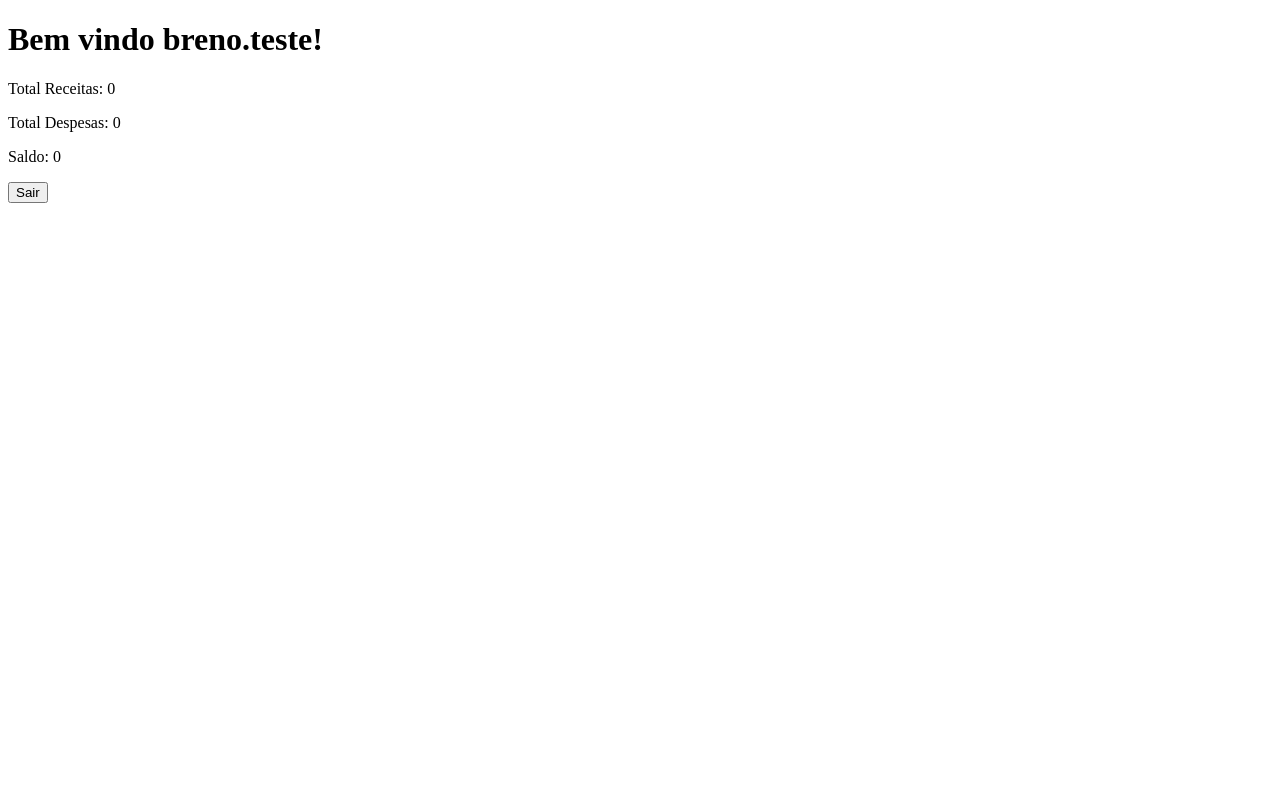
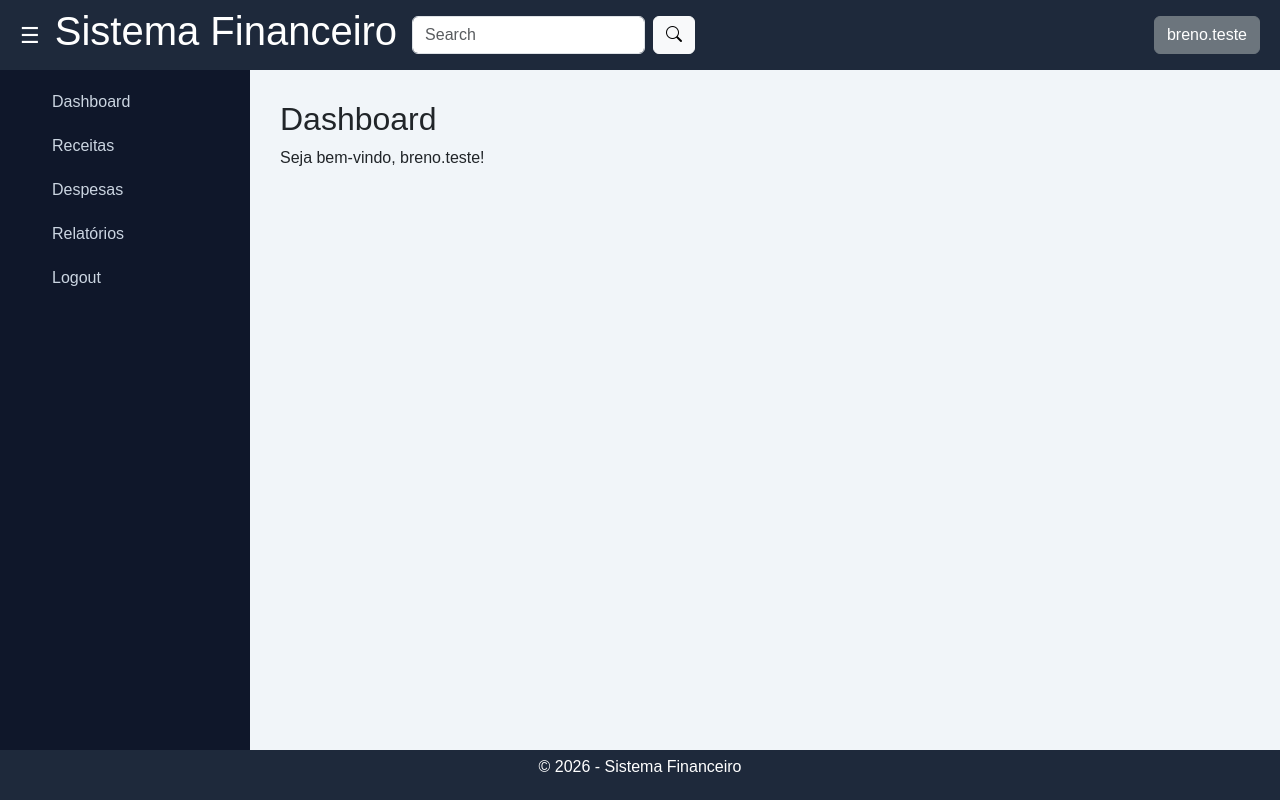
Before and after one commit to AntonioBreno/controle-financeiro, a Django app: page /dashboard/ in a window 1280 px wide. Run offline with Django 5.2, Linux system fonts and the light colour scheme; a user stored in the database is signed in; data that the repository does not hold is empty.

Commit message:
feat(layout): cria estrutura base com header e container principal

```diff
--- /dev/null
+++ b/financas/static/css/style.css
@@ -0,0 +1,97 @@
+
+* {
+  margin: 0;
+  padding: 0;
+  box-sizing: border-box;
+  font-family: Arial, sans-serif;
+}
+
+.layout {
+  display: grid;
+  grid-template-areas:
+    "header header"
+    "sidebar content"
+    "footer footer";
+  grid-template-columns: 250px 1fr;
+  grid-template-rows: 70px 1fr 50px;
+  height: 100vh;
+  transition: 0.3s ease;
+}
+
+/* Quando sidebar estiver recolhida */
+.layout.collapsed {
+  grid-template-columns: 70px 1fr;
+}
+
+/* HEADER */
+.header {
+  grid-area: header;
+  background: #1e293b;
+  color: white;
+  display: flex;
+  align-items: center;
+  padding: 0 20px;
+  gap: 15px;
+}
+
+.toggle-btn {
+  background: none;
+  border: none;
+  font-size: 22px;
+  color: white;
+  cursor: pointer;
+}
+
+/* SIDEBAR */
+.sidebar {
+  grid-area: sidebar;
+  background: #0f172a;
+  padding: 20px;
+  transition: 0.3s ease;
+  overflow: hidden;
+}
+
+.sidebar ul {
+  list-style: none;
+}
+
+.sidebar li {
+  margin-bottom: 20px;
+}
+
+.sidebar a {
+  color: #cbd5e1;
+  text-decoration: none;
+  transition: 0.3s;
+}
+
+.sidebar a:hover {
+  color: white;
+}
+
+/* Quando recolhida */
+.layout.collapsed .sidebar {
+  padding: 20px 10px;
+}
+
+.layout.collapsed .sidebar a {
+  font-size: 0;
+}
+
+/* CONTENT */
+.content {
+  grid-area: content;
+  padding: 30px;
+  background: #f1f5f9;
+  overflow-y: auto;
+}
+
+/* FOOTER */
+.footer {
+  grid-area: footer;
+  background: #1e293b;
+  color: white;
+  display: flex;
+  align-items: center;
+  justify-content: center;
+}
--- /dev/null
+++ b/financas/static/js/script.js
@@ -0,0 +1,6 @@
+const toggleBtn = document.getElementById("toggleBtn");
+const layout = document.getElementById("layout");
+
+toggleBtn.addEventListener("click", () => {
+  layout.classList.toggle("collapsed");
+});
--- /dev/null
+++ b/templates/base.html
@@ -0,0 +1,81 @@
+{% load static %}
+<!DOCTYPE html>
+<html lang="pt-br">
+
+<head>
+    <meta charset="UTF-8">
+    <title>Sistema Financeiro</title>
+    <link rel="stylesheet" href="{% static 'css/style.css' %}">
+    <link href="https://cdn.jsdelivr.net/npm/bootstrap@5.3.8/dist/css/bootstrap.min.css" rel="stylesheet"
+        integrity="sha384-sRIl4kxILFvY47J16cr9ZwB07vP4J8+LH7qKQnuqkuIAvNWLzeN8tE5YBujZqJLB" crossorigin="anonymous">
+        <link rel="stylesheet" href="https://cdn.jsdelivr.net/npm/bootstrap-icons@1.13.1/font/bootstrap-icons.min.css">
+
+
+</head>
+
+<body>
+
+    <div class="layout" id="layout">
+
+        <header class="header">
+            <button id="toggleBtn" class="toggle-btn">☰</button>
+            <h1>Sistema Financeiro</h1>
+            <!-- Search form -->
+            <form class="d-flex" role="search">
+                <input class="form-control me-2" type="search" placeholder="Search" aria-label="Search" />
+                <button class="btn btn-light" type="submit"><i class="bi bi-search"></i></button>
+            </form>
+            <nav class="ms-auto">
+                <div class="dropdown">
+                    <button class="btn btn-secondary " type="button" data-bs-toggle="dropdown"
+                        aria-expanded="false">
+                        {{ user.username }}
+                    </button>
+                    <ul class="dropdown-menu">
+                        <li><a class="dropdown-item" href="#">Action</a></li>
+                        <li><a class="dropdown-item" href="#">Another action</a></li>
+                        <li>
+                            <a class="dropdown-item" href="#">
+                                <form method="post" action="{% url 'logout' %}">{% csrf_token %}<button type="submit"
+                                        class="btn btn-link">Sair</button></form>
+                            </a>
+                        </li>
+                    </ul>
+                </div>
+
+            </nav>
+        </header>
+
+        <aside class="sidebar" id="sidebar">
+            <nav>
+                <ul>
+                    <li><a href="#">Dashboard</a></li>
+                    <li><a href="#">Receitas</a></li>
+                    <li><a href="#">Despesas</a></li>
+                    <li><a href="#">Relatórios</a></li>
+                    <li><a href="#">Logout</a></li>
+                </ul>
+            </nav>
+        </aside>
+
+        <main class="content">
+            <div>
+                {% block content%}
+
+                {% endblock %}
+            </div>
+        </main>
+
+        <footer class="footer">
+            <p>© 2026 - Sistema Financeiro</p>
+        </footer>
+
+    </div>
+
+    <script src="{% static 'js/script.js' %}"></script>
+    <script src="https://cdn.jsdelivr.net/npm/bootstrap@5.3.8/dist/js/bootstrap.bundle.min.js"
+        integrity="sha384-FKyoEForCGlyvwx9Hj09JcYn3nv7wiPVlz7YYwJrWVcXK/BmnVDxM+D2scQbITxI"
+        crossorigin="anonymous"></script>
+</body>
+
+</html>
--- a/templates/dashboard.html
+++ b/templates/dashboard.html
@@ -1,22 +1,6 @@
-<!DOCTYPE html>
-<html lang="en">
+{% extends 'base.html' %}
 
-<head>
-    <meta charset="UTF-8">
-    <meta name="viewport" content="width=device-width, initial-scale=1.0">
-    <title>Document</title>
-</head>
-
-<body>
-    <h1>Bem vindo {{ user.username }}!</h1>
-
-    <form method="post" action="{% url 'logout' %}">
-        {% csrf_token %}
-        <p>Total Receitas: {{ total_receita }}</p>
-        <p>Total Despesas: {{ total_despesa }}</p>
-        <p>Saldo: {{ saldo }}</p>
-        <button type="submit">Sair</button>
-    </form>
-</body>
-
-</html>
+{% block content %}
+  <h2>Dashboard</h2>
+  <p>Seja bem-vindo, {{ user.username }}!</p>
+{% endblock %}
```
Also changed, not shown: db.sqlite3.
